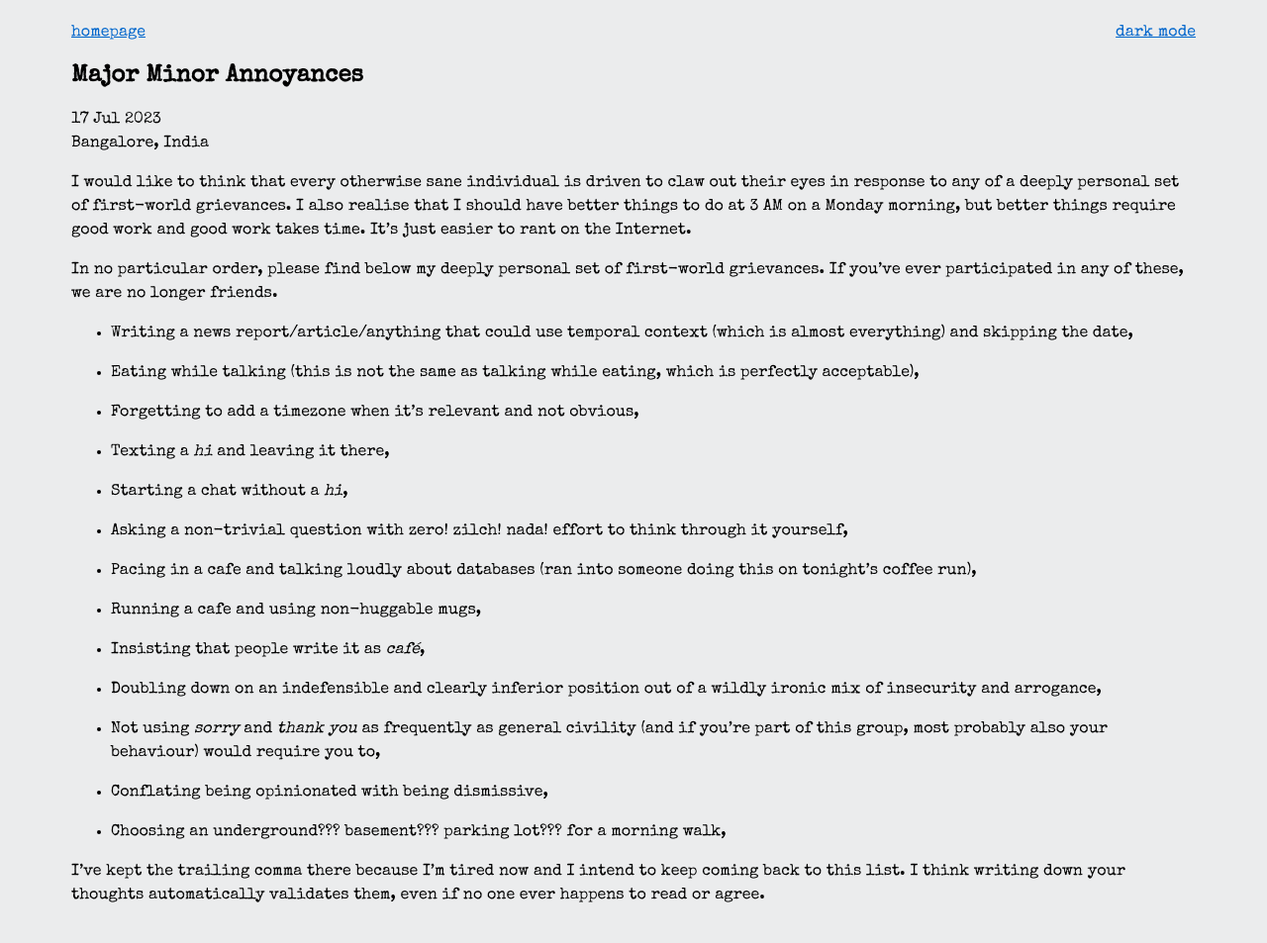
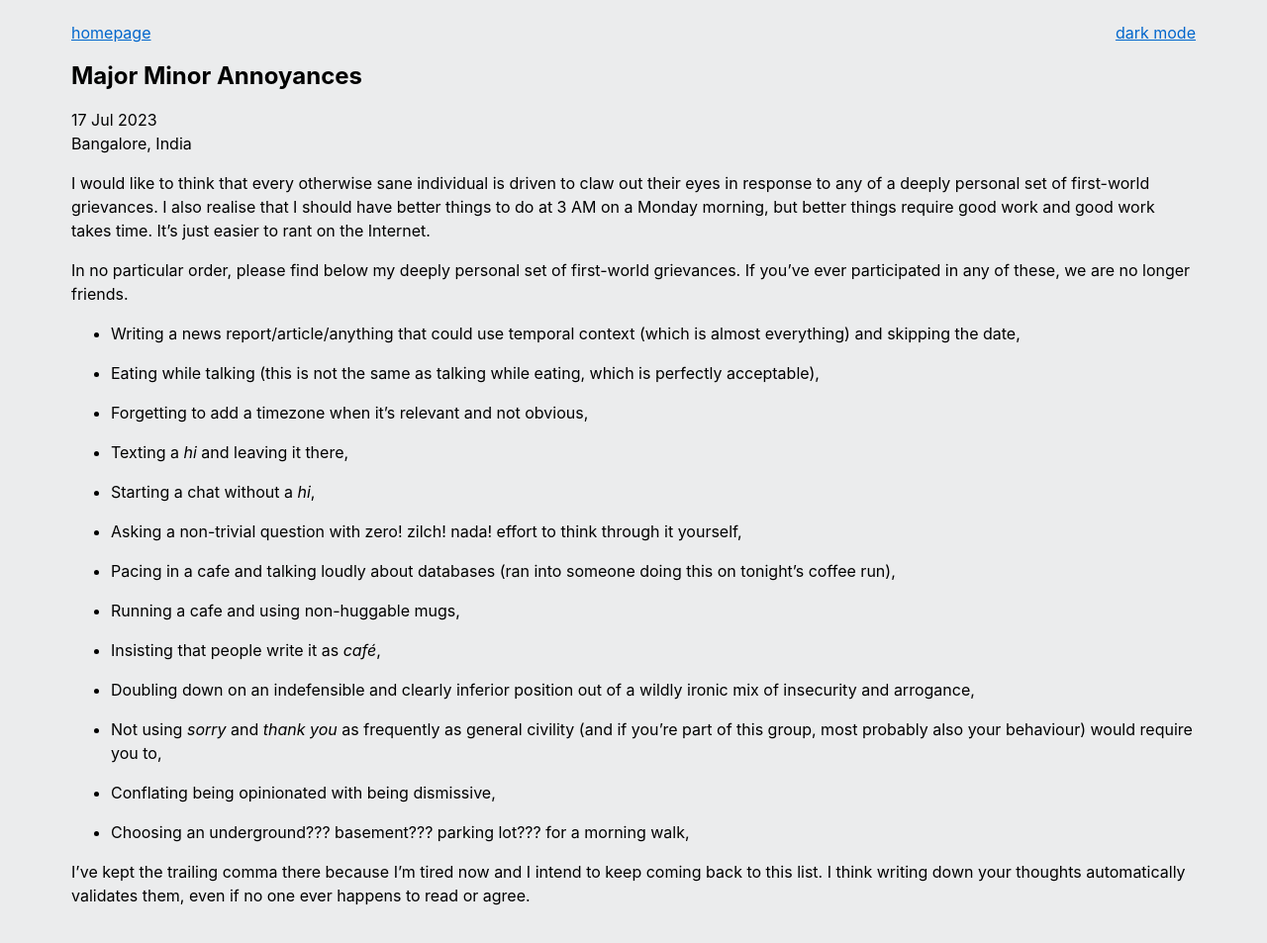
Before and after one commit to kanishk98/kanishk98.github.io, a Jekyll site: the page built from _posts/2023-07-17-major-minor-annoyances.md, in a window 1280 px wide. Shown: the whole page at 99% size. Built offline with Jekyll 4.4.1, drawn with Linux system fonts in a browser that asks for light colours; some web fonts are replaced.

Commit message:
Update font.

```diff
--- a/_layouts/default.html
+++ b/_layouts/default.html
@@ -14,7 +14,7 @@
 	{% endif %}
 	<link rel="preconnect" href="https://fonts.googleapis.com">
 	<link rel="preconnect" href="https://fonts.gstatic.com" crossorigin>
-	<link href="https://fonts.googleapis.com/css2?family=Special+Elite&display=swap" rel="stylesheet">
+	<link href="https://fonts.googleapis.com/css2?family=Playwrite+GB+J:ital,wght@0,100..400;1,100..400&display=swap" rel="stylesheet">
 	<script src="{{ '/assets/dark-mode.js' | relative_url }}"></script>
 	<script>
 		!function (t, e) { var o, n, p, r; e.__SV || (window.posthog = e, e._i = [], e.init = function (i, s, a) { function g(t, e) { var o = e.split("."); 2 == o.length && (t = t[o[0]], e = o[1]), t[e] = function () { t.push([e].concat(Array.prototype.slice.call(arguments, 0))) } } (p = t.createElement("script")).type = "text/javascript", p.async = !0, p.src = s.api_host + "/static/array.js", (r = t.getElementsByTagName("script")[0]).parentNode.insertBefore(p, r); var u = e; for (void 0 !== a ? u = e[a] = [] : a = "posthog", u.people = u.people || [], u.toString = function (t) { var e = "posthog"; return "posthog" !== a && (e += "." + a), t || (e += " (stub)"), e }, u.people.toString = function () { return u.toString(1) + ".people (stub)" }, o = "capture identify alias people.set people.set_once set_config register register_once unregister opt_out_capturing has_opted_out_capturing opt_in_capturing reset isFeatureEnabled onFeatureFlags getFeatureFlag getFeatureFlagPayload reloadFeatureFlags group updateEarlyAccessFeatureEnrollment getEarlyAccessFeatures getActiveMatchingSurveys getSurveys".split(" "), n = 0; n < o.length; n++)g(u, o[n]); e._i.push([i, s, a]) }, e.__SV = 1) }(document, window.posthog || []);
@@ -24,7 +24,7 @@
 </head>
 
 <body
-	style="font-family: 'Special Elite',-apple-system, BlinkMacSystemFont, 'Segoe UI', Roboto, Oxygen-Sans, Ubuntu, Cantarell, 'Helvetica Neue', sans-serif; line-height: 24px; padding-left: 5%; padding-right: 5%; padding-top: 1%; padding-bottom: 1%; background-color: var(--bg-primary); color: var(--text-primary); transition: background-color 0.3s ease, color 0.3s ease;">
+	style="font-family: 'Playwrite GB J',-apple-system, BlinkMacSystemFont, 'Segoe UI', Roboto, Oxygen-Sans, Ubuntu, Cantarell, 'Helvetica Neue', sans-serif; line-height: 24px; padding-left: 5%; padding-right: 5%; padding-top: 1%; padding-bottom: 1%; background-color: var(--bg-primary); color: var(--text-primary); transition: background-color 0.3s ease, color 0.3s ease;">
 	{{ content }}
 </body>
 
```
